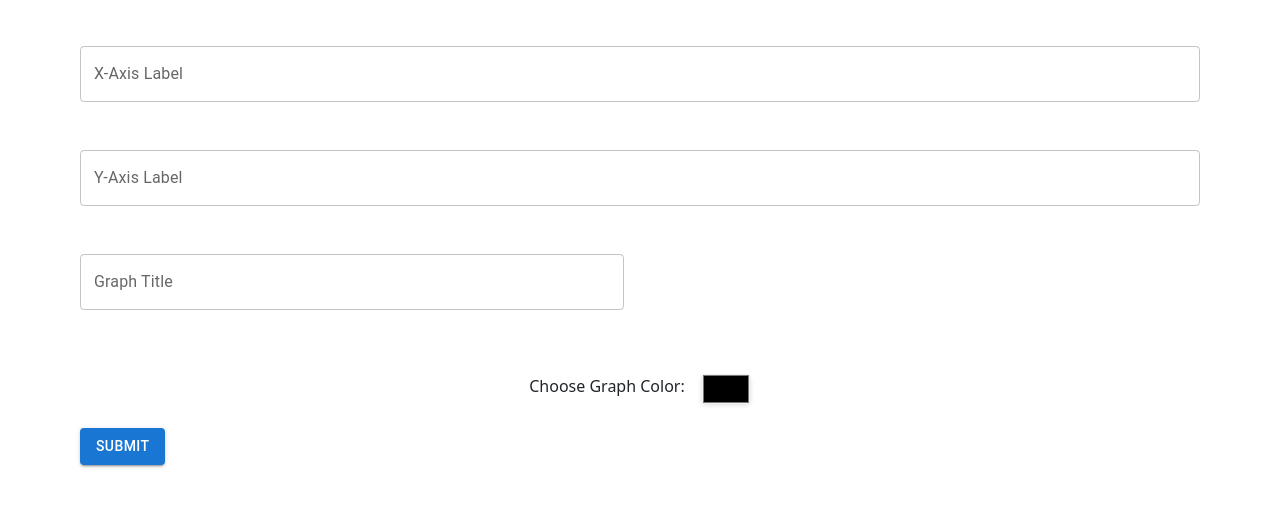
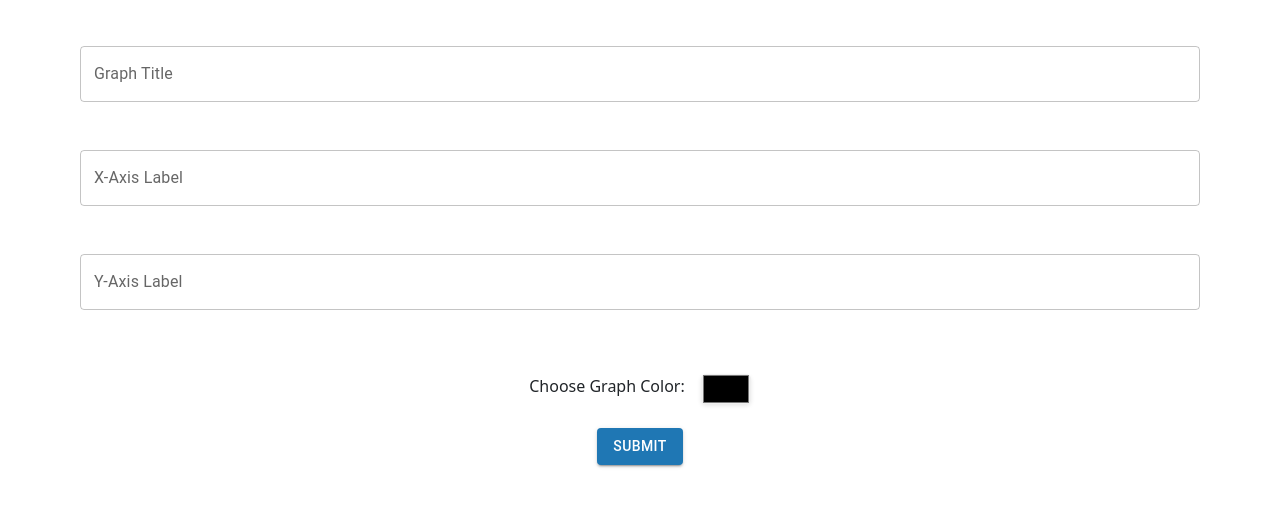
Before and after one commit to Relurk1/data-visualizer, a React (Create React App) app in the folder frontend/: page /bar/1 in a window 1280 px wide. Shown: the part 277-784 px from the top of the page. Built offline with nearby package versions, Linux system fonts and the light colour scheme; no server answers.

Commit message:
fixed styling for pairwise distributions selection page

```diff
--- a/frontend/src/pages/ChartSelect/Bar.js
+++ b/frontend/src/pages/ChartSelect/Bar.js
@@ -83,6 +83,16 @@ function BarChart() {
           </Select>
         </FormControl>
 
+        {/* Custom Graph Title */}
+        <TextField
+          label="Graph Title"
+          value={graphTitle}
+          onChange={(e) => setGraphTitle(e.target.value)}
+          fullWidth
+          margin="normal"
+          className="grid-item-7"
+        />
+
         {/* Custom Axis Labels */}
         <TextField
           label="X-Axis Label"
@@ -99,16 +109,6 @@ function BarChart() {
           fullWidth
           margin="normal"
           className="grid-item-4"
-        />
-
-        {/* Custom Graph Title */}
-        <TextField
-          label="Graph Title"
-          value={graphTitle}
-          onChange={(e) => setGraphTitle(e.target.value)}
-          fullWidth
-          margin="normal"
-          className="grid-item-7"
         />
 
         {/* Color Picker */}
@@ -131,6 +131,12 @@ function BarChart() {
             variant="contained"
             color="primary"
             onClick={handleSubmit}
+            sx={{
+              backgroundColor: "var(--theme-color)",
+              "&:hover": {
+                backgroundColor: "var(--theme-color-secondary)",
+              },
+            }}
           >
             Submit
           </Button>
--- a/frontend/src/pages/ChartSelect/Pairwise.css
+++ b/frontend/src/pages/ChartSelect/Pairwise.css
@@ -34,6 +34,17 @@
     margin-top: 2rem;
 }
 
+.grid-item-6 {
+    grid-column: 1 / span 2;
+    display: flex;
+    align-items: center;
+    justify-content: center;
+}
+
+.grid-item-7 {
+    grid-column: 1 / span 2;
+}
+
 button {
     padding: 0.8rem 2rem; /* Improve button size */
     font-size: 1rem;
--- a/frontend/src/pages/ChartSelect/ScatterPlot.js
+++ b/frontend/src/pages/ChartSelect/ScatterPlot.js
@@ -130,6 +130,12 @@ function ScatterPlot() {
             variant="contained"
             color="primary"
             onClick={handleSubmit}
+            sx={{
+              backgroundColor: "var(--theme-color)",
+              "&:hover": {
+                backgroundColor: "var(--theme-color-secondary)",
+              },
+            }}
           >
             Submit
           </Button>
```
